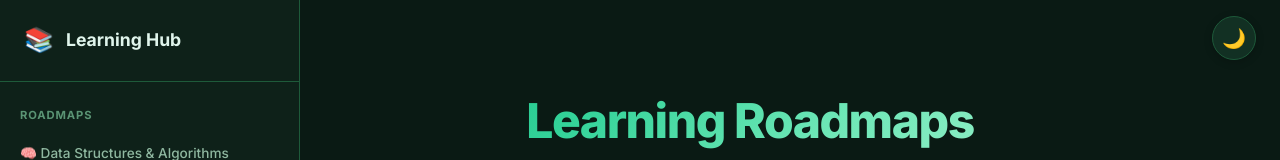
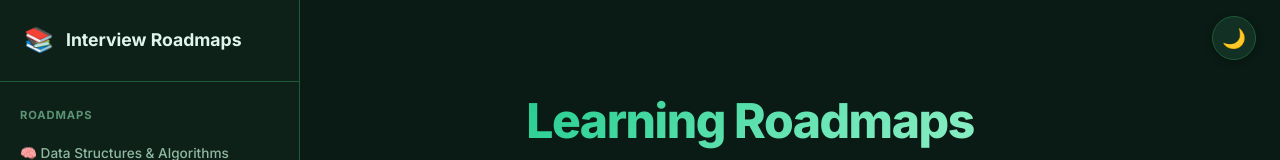
Before and after one commit to MithileshSSingh/InterviewRoadmap, a Next.js app: page / in a window 1280 px wide. Shown: the top 160 px of the page. Built offline with nearby package versions, Linux system fonts and the light colour scheme.

Commit message:
feat: Update application title, description, and sidebar branding to reflect an "Interview Roadmap" focus.

```diff
--- a/src/app/layout.js
+++ b/src/app/layout.js
@@ -4,8 +4,8 @@ import ModeToggle from "@/components/ModeToggle";
 import { ThemeProvider } from "@/components/ThemeProvider";
 
 export const metadata = {
-  title: "JavaScript Learning Roadmap — Beginner to Advanced",
-  description: "A complete interactive JavaScript learning roadmap with code examples, exercises, and interview questions. From variables to design patterns.",
+  title: "Interview Roadmap",
+  description: "A complete interactive roadmap for interviews with code examples, exercises, and interview questions. From variables to design patterns.",
 };
 
 export default function RootLayout({ children }) {
--- a/src/components/Sidebar.js
+++ b/src/components/Sidebar.js
@@ -30,7 +30,7 @@ export default function Sidebar() {
       <aside className={`sidebar ${mobileOpen ? "open" : ""}`}>
         <Link href="/" className="sidebar-logo" onClick={() => setMobileOpen(false)}>
           <span className="logo-icon">📚</span>
-          <span className="logo-text">Learning Hub</span>
+          <span className="logo-text">Interview Roadmaps</span>
         </Link>
 
         <nav className="sidebar-nav">
```
